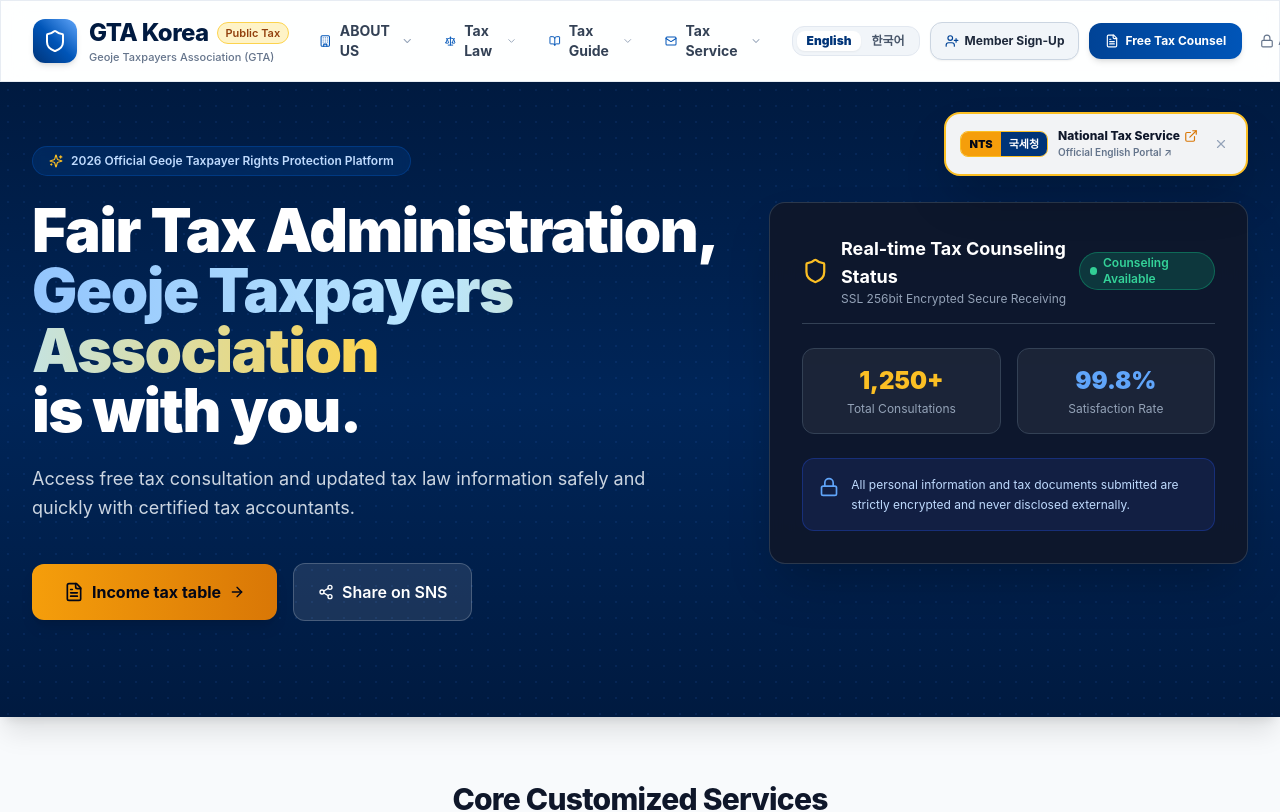
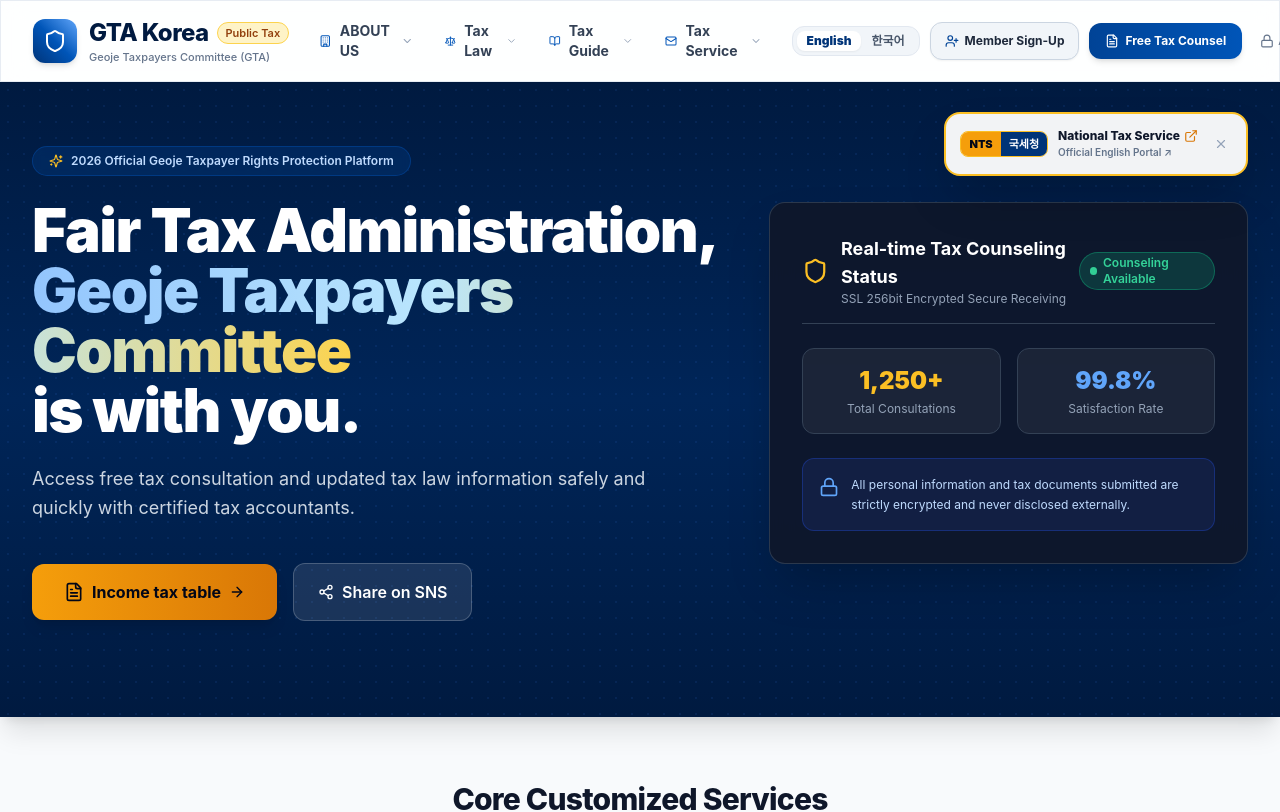
Before and after one commit to ChoiJuHo80/gta-taxpayers-association, a Next.js app: page / in a window 1280 px wide. Shown: the top 812 px of the page. Built offline with nearby package versions, Linux system fonts and the light colour scheme.

Commit message:
fix: Update browser title and brand name to GTA 거제 납세자 대책위원회

```diff
--- a/src/app/admin/page.tsx
+++ b/src/app/admin/page.tsx
@@ -38,12 +38,16 @@ export default function AdminPage() {
 
   const handleLogin = (e: React.FormEvent) => {
     e.preventDefault();
-    if (adminPassword === '9999' || adminPassword === 'gta2026') {
+    const cleanId = adminId.trim().toLowerCase();
+    const validId = !cleanId || cleanId === 'deokang7' || cleanId === 'admin';
+    const validPw = adminPassword === 'gta7273' || adminPassword === '9999' || adminPassword === 'gta2026' || adminPassword === '8992';
+
+    if (validId && validPw) {
       setAuthenticated(true);
       setAuthError('');
       fetchConsultations();
     } else {
-      setAuthError(lang === 'ko' ? '관리자 암호가 일치하지 않습니다. (기본 암호: 9999)' : 'Invalid Admin Password. (Test PW: 9999)');
+      setAuthError(lang === 'ko' ? '관리자 아이디 또는 암호가 일치하지 않습니다. (ID: deokang7 / PW: gta7273)' : 'Invalid Admin ID or Password. (ID: deokang7 / PW: gta7273)');
     }
   };
 
--- a/src/app/layout.tsx
+++ b/src/app/layout.tsx
@@ -5,9 +5,9 @@ import Footer from '@/components/Footer';
 import NtsFloatingWidget from '@/components/NtsFloatingWidget';
 
 export const metadata: Metadata = {
-  title: 'GTA 거제시 납세자회 - 공식 홈페이지',
-  description: '거제시 납세자의 권익 보호와 공정한 세무 행정을 위한 거제시 납세자회 공식 홈페이지 및 무료 세무 상담 플랫폼',
-  keywords: ['거제시납세자회', 'GTA', '거제세무상담', '양도소득세', '종합소득세', '상속세', '증여세'],
+  title: ':: GTA (거제 납세자 대책위원회) 공식 홈페이지',
+  description: '거제 납세자 대책위원회(GTA) 공식 홈페이지 및 1:1 온라인 세무 상담·소명 플랫폼',
+  keywords: ['GTA', '거제납세자대책위원회', '거제세무상담', '양도소득세', '종합소득세', '상속세', '증여세', '지방세'],
 };
 
 export default function RootLayout({
--- a/src/lib/i18n.ts
+++ b/src/lib/i18n.ts
@@ -2,8 +2,8 @@ export type Language = 'ko' | 'en';
 
 export const translations = {
   ko: {
-    brandName: 'GTA 거제시 납세자회',
-    brandSub: 'Geoje Taxpayers Association',
+    brandName: 'GTA 거제 납세자 대책위원회',
+    brandSub: 'Geoje Taxpayers Committee',
     publicTax: '공익 세무',
 
     // Main Navigation Top Categories
@@ -32,9 +32,9 @@ export const translations = {
     navAdmin: '관리자',
 
     // Hero
-    heroBadge: '2026 거제시 납세자 권익 보호 공식 플랫폼',
+    heroBadge: '2026 거제 납세자 대책위원회 공식 플랫폼',
     heroTitle1: '공정한 세무 행정,',
-    heroTitle2: '거제시 납세자회',
+    heroTitle2: '거제 납세자 대책위원회',
     heroTitle3: '가 함께하겠습니다.',
     heroSub: '전문 세무사와 함께하는 무료 세무 상담 서비스 및 개정 세법 정보를 안전하고 신속하게 이용하세요.',
     heroBtnApply: '온라인 무료 세무 상담 신청',
@@ -49,7 +49,7 @@ export const translations = {
 
     // Services
     serviceTitle: '주요 맞춤형 서비스',
-    serviceSub: '거제시 납세자회에서 제공하는 핵심 세무 복지 서비스입니다.',
+    serviceSub: '거제 납세자 대책위원회에서 제공하는 핵심 세무 복지 서비스입니다.',
     svc1Title: '1:1 온라인 세무 상담',
     svc1Desc: '양도소득세, 종합소득세, 상속/증여세 등 복잡한 세금 고민을 전문 세무사가 무료로 직접 검토해 드립니다.',
     svc1Btn: '상담 신청하기',
@@ -64,10 +64,10 @@ export const translations = {
 
     // Location
     mapTag: '오시는 길 & 문의 안내',
-    mapTitle: '거제시 납세자회 사무소 위치',
+    mapTitle: '거제 납세자 대책위원회 사무소 위치',
     mapDesc: '방문 상담이 필요하신 경우 사전 예약을 통해 사무실 방문 상담을 지원하고 있습니다.',
     mapAddrHeader: '주소',
-    mapAddr: '경상남도 거제시 거제대로 3696 #107 (거제시 납세자회 전용 사무실)',
+    mapAddr: '경상남도 거제시 거제대로 3696 #107 (거제 납세자 대책위원회 전용 사무실)',
     mapPhoneHeader: '전화문의',
     mapPhone: '055-688-2141 (상담시간: 평일 09:00 ~ 18:00)',
     mapFaxHeader: '팩스',
@@ -89,7 +89,7 @@ export const translations = {
 
     // Member Registration
     signUpBadge: 'GTA 회원가입',
-    signUpTitle: '거제시 납세자회 회원가입',
+    signUpTitle: '거제 납세자 대책위원회 회원가입',
     signUpSub: '회원으로 가입하시면 1:1 전담 세무사 상담 및 주요 절세 자료 혜택을 받으실 수 있습니다.',
     memberTypeIndividual: '개인 납세자 회원',
     memberTypeCorporate: '기업/소상공인 회원',
@@ -108,8 +108,8 @@ export const translations = {
     registerSuccess: '회원가입이 완료되었습니다! 1:1 무료 세무 상담 서비스를 이용해보세요.',
 
     // Footer
-    footerBrand: 'GTA 거제시 납세자회',
-    footerDesc: '거제시 납세자의 권익 보호와 공정한 세무 행정을 위해 함께합니다. 전문 세무사 그룹의 상담 지원 및 최신 세무 자료를 제공합니다.',
+    footerBrand: 'GTA 거제 납세자 대책위원회',
+    footerDesc: '거제 납세자의 권익 보호와 공정한 세무 행정을 위해 함께합니다. 전문 세무사 그룹의 상담 지원 및 최신 세무 자료를 제공합니다.',
     footerQuickLinks: '주요 바로가기',
     footerAbout: '협회 소개 및 연혁',
     footerConsult: '온라인 세무 상담 신청',
@@ -120,12 +120,12 @@ export const translations = {
     footerAddress: '경상남도 거제시 거제대로 3696 #107',
 
     // Admin Page
-    adminSplashTitle: 'GTA 거제시 납세자회',
+    adminSplashTitle: 'GTA 거제 납세자 대책위원회',
     adminSplashSub: '통합 세무 관리 시스템 (Integrated EMR/LMS)',
     adminBadge: '통합 정보 시스템 전용 포털',
     adminHeroTitle1: '신뢰받는 공익 세무,',
     adminHeroTitle2: '안전한 관리자 포털',
-    adminHeroDesc: '거제시 납세자의 1:1 온라인 세무 상담 접수 내역, 서류 암호화 관리 및 실시간 처리 현황을 일괄적으로 통합 관리하는 전용 모듈입니다.',
+    adminHeroDesc: '거제 납세자의 1:1 온라인 세무 상담 접수 내역, 서류 암호화 관리 및 실시간 처리 현황을 일괄적으로 통합 관리하는 전용 모듈입니다.',
     adminCard1Title: '2FA 2단계 보안 인증',
     adminCard1Desc: '인가된 세무사 전용 접속',
     adminCard2Title: 'AES-256 데이터 암호화',
@@ -136,15 +136,15 @@ export const translations = {
     adminLabelId: '관리자 계정 ID / 사번',
     adminPlaceholderId: 'admin 또는 관리자 사번',
     adminLabelPw: '비밀번호 (PASSWORD)',
-    adminPlaceholderPw: '비밀번호 입력 (테스트: 9999)',
+    adminPlaceholderPw: '비밀번호 입력 (기본: gta7273)',
     adminRemember: '아이디 저장',
     adminForgot: '암호 재설정 문의',
     adminBtnSignIn: '시스템 로그인 →',
     adminSecFooter: 'SSL 256bit Secure Encrypted Portal',
   },
   en: {
-    brandName: 'Geoje Taxpayers Association (GTA)',
-    brandSub: 'Geoje Taxpayers Association',
+    brandName: 'Geoje Taxpayers Committee (GTA)',
+    brandSub: 'Geoje Taxpayers Committee',
     publicTax: 'Public Tax',
 
     // Main Navigation Top Categories
@@ -175,7 +175,7 @@ export const translations = {
     // Hero
     heroBadge: '2026 Official Geoje Taxpayer Rights Protection Platform',
     heroTitle1: 'Fair Tax Administration,',
-    heroTitle2: 'Geoje Taxpayers Association',
+    heroTitle2: 'Geoje Taxpayers Committee',
     heroTitle3: 'is with you.',
     heroSub: 'Access free tax consultation and updated tax law information safely and quickly with certified tax accountants.',
     heroBtnApply: 'Apply for Free Tax Counseling',
@@ -190,7 +190,7 @@ export const translations = {
 
     // Services
     serviceTitle: 'Core Customized Services',
-    serviceSub: 'Essential tax welfare services provided by the Geoje Taxpayers Association.',
+    serviceSub: 'Essential tax welfare services provided by the Geoje Taxpayers Committee.',
     svc1Title: '1:1 Online Tax Counseling',
     svc1Desc: 'Professional tax accountants directly review complex tax issues such as Capital Gains Tax, Income Tax, and Inheritance/Gift Tax for free.',
     svc1Btn: 'Apply for Counseling',
@@ -205,7 +205,7 @@ export const translations = {
 
     // Location
     mapTag: 'Location & Contact Info',
-    mapTitle: 'Geoje Taxpayers Association Office Location',
+    mapTitle: 'Geoje Taxpayers Committee Office Location',
     mapDesc: 'If in-person consultation is required, we support office visits via advance appointment.',
     mapAddrHeader: 'Address',
     mapAddr: '#107, 3696 Geoje-daero, Geoje-city, Gyeongsangnam-do, Korea',
@@ -230,7 +230,7 @@ export const translations = {
 
     // Member Registration (Sign-Up)
     signUpBadge: 'GTA Member Sign-Up',
-    signUpTitle: 'Geoje Taxpayers Association Registration',
+    signUpTitle: 'Geoje Taxpayers Committee Registration',
     signUpSub: 'Register as a member to receive 1:1 dedicated tax consultation and tax-saving resources.',
     memberTypeIndividual: 'Individual Taxpayer Member',
     memberTypeCorporate: 'Business / Corporate Member',
@@ -249,7 +249,7 @@ export const translations = {
     registerSuccess: 'Registration completed successfully! Enjoy 1:1 free tax counseling services.',
 
     // Footer
-    footerBrand: 'Geoje Taxpayers Association (GTA)',
+    footerBrand: 'Geoje Taxpayers Committee (GTA)',
     footerDesc: 'We work together to protect taxpayer rights and ensure fair tax administration in Geoje. Providing expert tax counseling and updated tax resources.',
     footerQuickLinks: 'QUICK LINKS',
     footerAbout: 'About GTA & History',
@@ -261,7 +261,7 @@ export const translations = {
     footerAddress: '#107, 3696 Geoje-daero, Geoje-city, Gyeongsangnam-do, Korea',
 
     // Admin Page
-    adminSplashTitle: 'GTA Geoje Taxpayers Association',
+    adminSplashTitle: 'GTA Geoje Taxpayers Committee',
     adminSplashSub: 'Integrated Tax Management Portal (EMR/LMS)',
     adminBadge: 'Dedicated Enterprise Information Portal',
     adminHeroTitle1: 'Trusted Public Tax Services,',
@@ -277,7 +277,7 @@ export const translations = {
     adminLabelId: 'ADMIN ACCOUNT ID / EMPLOYEE ID',
     adminPlaceholderId: 'Enter admin ID or employee ID',
     adminLabelPw: 'PASSWORD',
-    adminPlaceholderPw: 'Enter password (Test: 9999)',
+    adminPlaceholderPw: 'Enter password (Default: gta7273)',
     adminRemember: 'Remember Me',
     adminForgot: 'Password Reset Inquiry',
     adminBtnSignIn: 'Sign In to Portal →',
```
Also changed, not shown: 1 other file (tests, documents, lock files or other folders).
